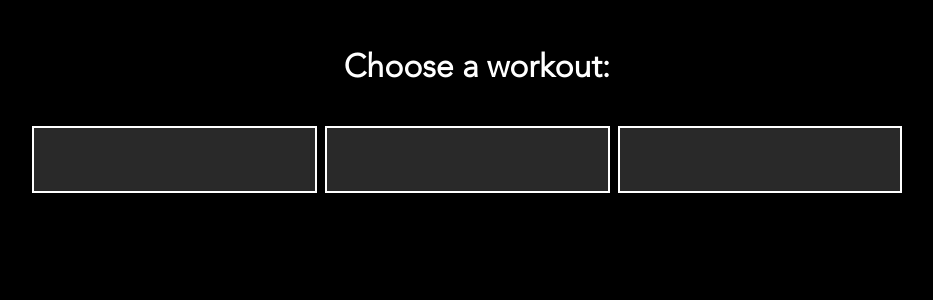
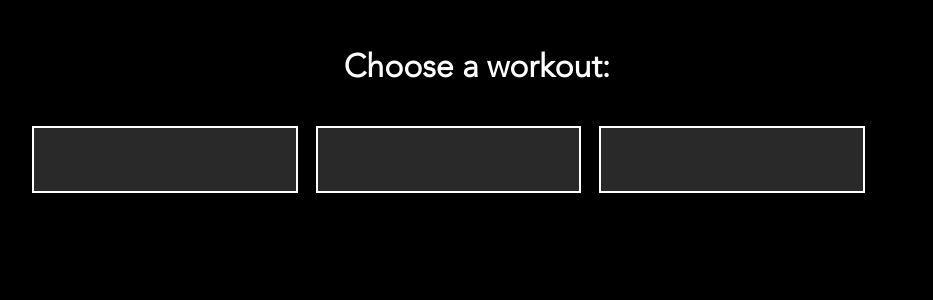
Before and after one commit to stcejorPmodnar/altariel, a PHP site: page /pages/exercise.html in a window 1280 px wide. Shown: the top 300 px of the page, without its empty margins (163-1096 px from the left). Run offline with PHP 8.4, Linux system fonts and the light colour scheme.

Commit message:
Testing commit contributions

```diff
--- a/stylesheets/exercise.css
+++ b/stylesheets/exercise.css
@@ -21,11 +21,11 @@
 
 .button {
     height: 90%;
-    width: 30%;
+    width: 28%;
     background-color: rgb(41, 41, 41);
     margin-top: 3px;
     display: inline-block;
-    margin-right: .5%;
+    margin-right: 1.5%;
     cursor: pointer;
     border: 2px solid white;
 }
```
